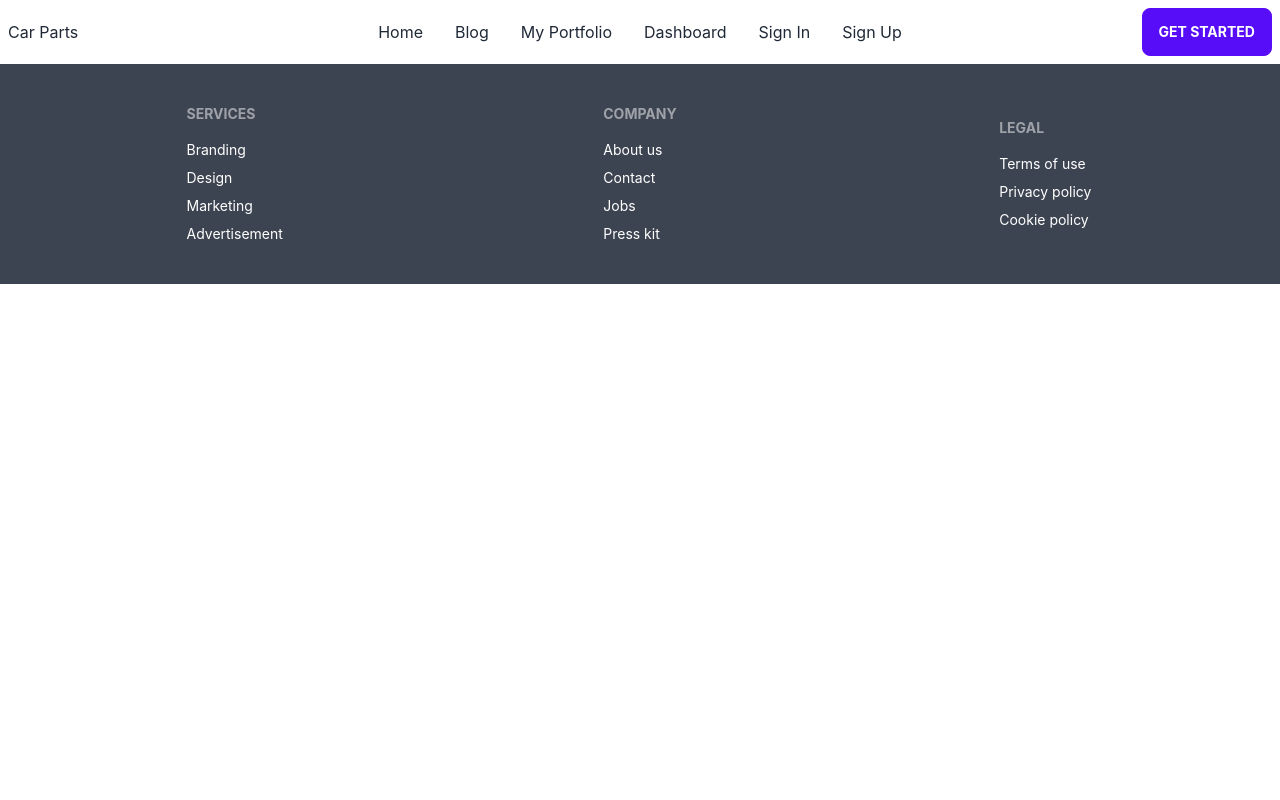
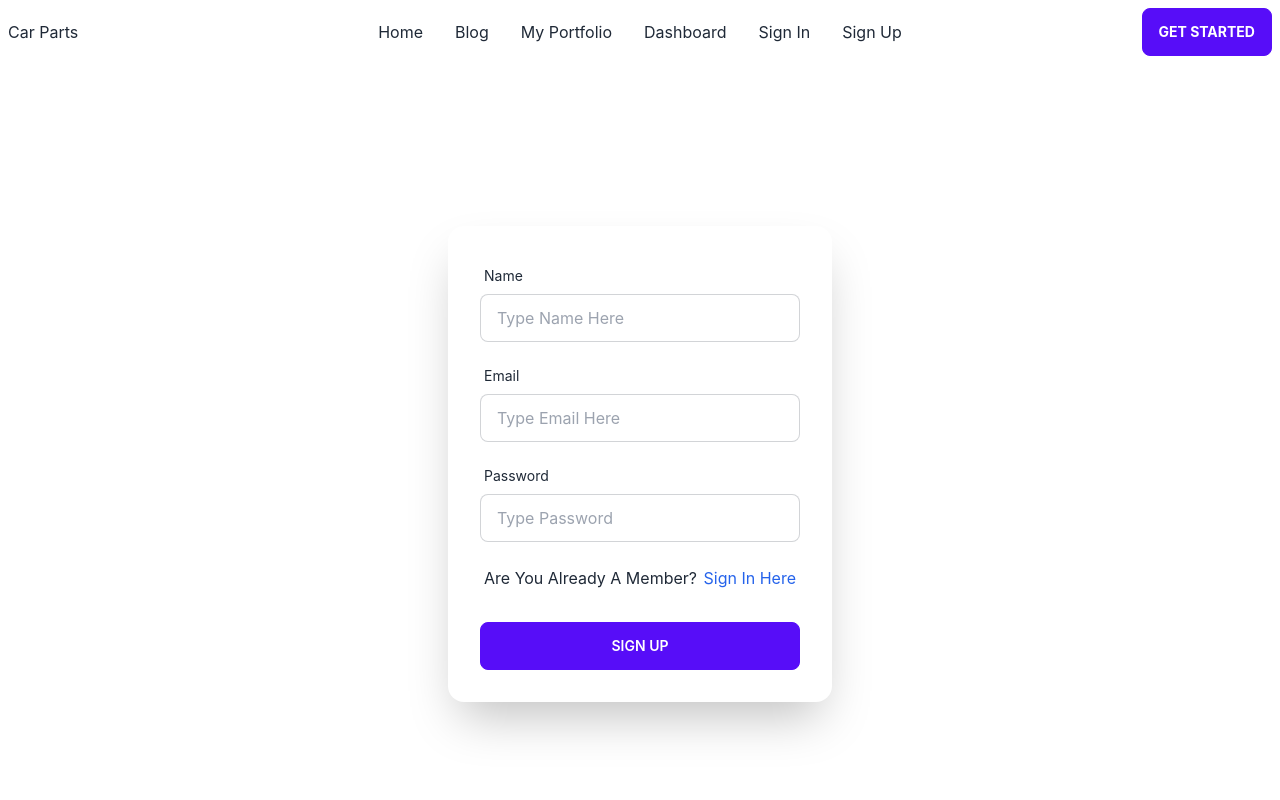
Before and after one commit to readz07/car-parts-client, a React (Create React App) app: page /signup in a window 1280 px wide. Shown: the top 800 px of the page. Built offline with nearby package versions, Linux system fonts and the light colour scheme.

Commit message:
Sign in and signup page function completed

```diff
--- a/package.json
+++ b/package.json
@@ -11,6 +11,8 @@
     "firebase-hooks": "^0.0.1",
     "react": "^18.1.0",
     "react-dom": "^18.1.0",
+    "react-firebase-hooks": "^5.0.3",
+    "react-hook-form": "^7.31.2",
     "react-router-dom": "^6.3.0",
     "react-scripts": "5.0.1",
     "web-vitals": "^2.1.4"
--- a/src/App.js
+++ b/src/App.js
@@ -3,6 +3,7 @@ import Home from "./Pages/Main/Home/Home";
 import Footer from "./Pages/Shared/Footer/Footer";
 import Header from "./Pages/Shared/Header/Header";
 import SingIn from "./Pages/SignIn/SingIn";
+import SingUp from "./Pages/SignUp/SignUp";
 
 
 function App() {
@@ -12,6 +13,7 @@ function App() {
       <Routes>
         <Route path="/" element={<Home />} />
         <Route path="/signin" element={<SingIn />} />
+        <Route path="/signup" element={<SingUp />} />
       </Routes>
       <Footer/>
     </div>
--- a/src/Pages/SignIn/SingIn.js
+++ b/src/Pages/SignIn/SingIn.js
@@ -1,26 +1,98 @@
 import React from 'react';
+import { useSignInWithEmailAndPassword } from 'react-firebase-hooks/auth';
+import { useForm } from 'react-hook-form';
+import { Link } from 'react-router-dom';
+import auth from '../../firebase.init';
 
 const SingIn = () => {
+    const [
+        signInWithEmailAndPassword,
+        user,
+        loading,
+        error,
+    ] = useSignInWithEmailAndPassword(auth);
+
+    // react form
+    const { register, handleSubmit, formState: { errors } } = useForm();
+    //handle form submit
+    const onSubmit = async data => {
+        signInWithEmailAndPassword(data.email, data.password)
+        console.log(data);
+    }
+
+    let errorMsg;
+    if (error) {
+        errorMsg =
+            <div>
+                <p>Error: {error.message}</p>
+            </div>
+
+    }
+    if (loading) {
+        return <p>Loading...</p>;
+    }
+    if (user) {
         return (
-        <div class="card flex justify-center w-full max-w-sm shadow-2xl bg-base-100">
+            <div>
+                <p>Registered User: {user.email}</p>
+            </div>
+        );
+    }
+    return (
+        <div className='flex justify-center items-center h-screen'>
+            <div class="card flex-shrink-0 w-full max-w-sm shadow-2xl bg-base-100">
                 <div class="card-body">
+                    <form onSubmit={handleSubmit(onSubmit)}>
+
+
                         <div class="form-control">
                             <label class="label">
                                 <span class="label-text">Email</span>
                             </label>
-                    <input type="text" placeholder="email" class="input input-bordered" />
+                            <input type="email" placeholder="Type Email Here" class="input input-bordered"
+                                {...register("email", {
+                                    required: { value: true, message: "Email is required" },
+                                    pattern: {
+                                        value: /[a-z0-9]+@[a-z]+\.[a-z]{2,3}/,
+                                        message: 'Please provied a valid email address'
+                                    }
+                                })}
+
+                            />
+                            <label class="label">
+                                {errors.email?.type === 'required' && <span class="label-text text-red-500">{errors.email?.message}</span>}
+                                {errors.email?.type === 'pattern' && <span class="label-text text-red-500">{errors.email?.message}</span>}
+
+                            </label>
                         </div>
                         <div class="form-control">
                             <label class="label">
                                 <span class="label-text">Password</span>
                             </label>
-                    <input type="text" placeholder="password" class="input input-bordered" />
+                            <input type="password" placeholder="Type Password" class="input input-bordered"
+                                {...register("password", {
+                                    required: { value: true, message: "Password is required" },
+                                    minLength: { value: 8, message: "Password must be more than 8 characters" }
+
+                                })}
+                            />
                             <label class="label">
-                        <a href="#" class="label-text-alt link link-hover">Forgot password?</a>
+                                {errors.password?.type === 'required' && <span class="label-text text-red-500">{errors.password?.message}</span>}
+                                {errors.password?.type === 'minLength' && <span class="label-text text-red-500">{errors.password?.message}</span>}
+                            </label>
+                            <label class="label">
+                                Forget Password<Link to="/signup" class="text-blue-600 link link-hover">Click Here</Link>
                             </label>
                         </div>
+
+                        <p className='text-red-500'>{errorMsg}</p>
                         <div class="form-control mt-6">
-                    <button class="btn btn-primary">Login</button>
+                            <button type='submit' class="btn btn-primary">Sign In</button>
+                        </div>
+                        <label class="label">
+                            If You are Not A Member<Link to="/signup" class="text-blue-600 link link-hover">Sign Up Here</Link>
+                        </label>
+                    </form>
                 </div>
             </div>
         </div>
--- a/src/Pages/SignUp/SignUp.js
+++ b/src/Pages/SignUp/SignUp.js
@@ -0,0 +1,112 @@
+import React from 'react';
+import { useCreateUserWithEmailAndPassword, useUpdateProfile } from 'react-firebase-hooks/auth';
+import { useForm } from "react-hook-form";
+import { Link } from 'react-router-dom';
+import auth from '../../firebase.init';
+const SingUp = () => {
+    const [
+        createUserWithEmailAndPassword,
+        user,
+        loading,
+        error,
+    ] = useCreateUserWithEmailAndPassword(auth,{sendEmailVerification:true});
+
+    //update profile initailize
+    const [updateProfile, updating, updateProfileError] = useUpdateProfile(auth);
+    //react-router form validation
+    const { register, handleSubmit, formState: { errors } } = useForm();
+    //handle form submit
+    const onSubmit = async data => {
+        await createUserWithEmailAndPassword(data.email, data.password)
+        await updateProfile({ displayName: data.name})
+        console.log(data);
+    }
+
+    let errorMsg;
+    if (error || updateProfileError) {
+        errorMsg =
+            <div>
+                <p>Error: {error.message}</p>
+            </div>
+
+    }
+    if (loading || updating) {
+        return <p>Loading...</p>;
+    }
+    if (user) {
+        return (
+            <div>
+                <p>Registered User: {user.email}</p>
+            </div>
+        );
+    }
+    return (
+        <div className='flex justify-center items-center h-screen'>
+            <div class="card flex-shrink-0 w-full max-w-sm shadow-2xl bg-base-100">
+                <div class="card-body">
+                    <form onSubmit={handleSubmit(onSubmit)}>
+                        <div class="form-control">
+                            <label class="label">
+                                <span class="label-text">Name</span>
+                            </label>
+                            <input type="text" placeholder="Type Name Here" class="input input-bordered" {...register("name", {
+                                required: { value: true, message: "Name is required" }
+                            })} />
+
+                            <label class="label">
+                                {errors.email?.type === 'required' && <span class="label-text text-red-500">{errors.name?.message}</span>}
+                            </label>
+                        </div>
+
+                        <div class="form-control">
+                            <label class="label">
+                                <span class="label-text">Email</span>
+                            </label>
+                            <input type="email" placeholder="Type Email Here" class="input input-bordered"
+                                {...register("email", {
+                                    required: { value: true, message: "Email is required" },
+                                    pattern: {
+                                        value: /[a-z0-9]+@[a-z]+\.[a-z]{2,3}/,
+                                        message: 'Please provied a valid email address'
+                                    }
+                                })}
+
+                            />
+                            <label class="label">
+                                {errors.email?.type === 'required' && <span class="label-text text-red-500">{errors.email?.message}</span>}
+                                {errors.email?.type === 'pattern' && <span class="label-text text-red-500">{errors.email?.message}</span>}
+
+                            </label>
+                        </div>
+                        <div class="form-control">
+                            <label class="label">
+                                <span class="label-text">Password</span>
+                            </label>
+                            <input type="password" placeholder="Type Password" class="input input-bordered"
+                                {...register("password", {
+                                    required: { value: true, message: "Password is required" },
+                                    minLength: {value:8, message:"Password must be more than 8 characters"}
+
+                                })}
+                            />
+                            <label class="label">
+                                {errors.password?.type === 'required' && <span class="label-text text-red-500">{errors.password?.message}</span>}
+                                {errors.password?.type === 'minLength' && <span class="label-text text-red-500">{errors.password?.message}</span>}
+                            </label>
+                            <label class="label">
+                                Are You Already A Member?<Link to="/signin" class="text-blue-600 link link-hover">Sign In Here</Link>
+                            </label>
+                        </div>
+
+                    <p className='text-red-500'>{errorMsg}</p>
+                    <div class="form-control mt-6">
+                        <button type='submit' class="btn btn-primary">Sign Up</button>
+                    </div>
+                    </form>
+                </div>
+            </div>
+        </div>
+    );
+};
+
+export default SingUp;
```
Also changed, not shown: 1 other file (tests, documents, lock files or other folders). Lines whose indentation alone changed are shown as unchanged.
